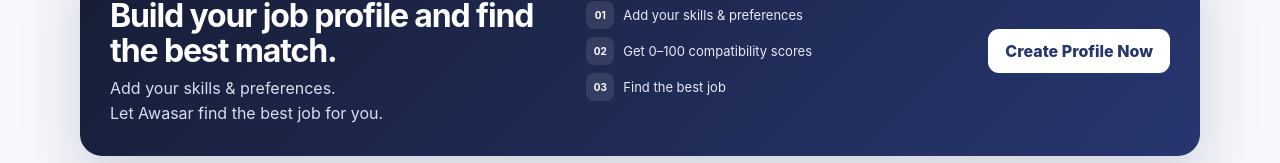
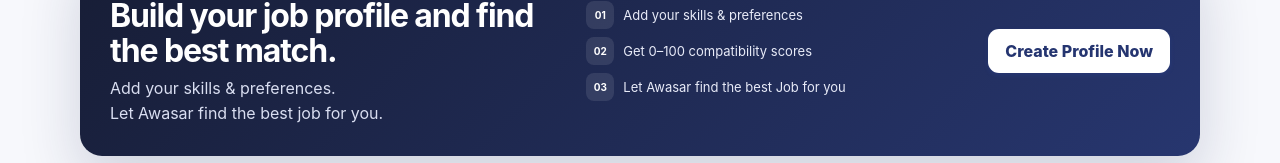
Before and after one commit to karkinnovation/damak-ai-job-hunter, a Next.js app: page / in a window 1280 px wide. Shown: the part 877-1040 px from the top of the page. Built offline with nearby package versions, Linux system fonts and the light colour scheme; no server answers; the database is empty.

Commit message:
Adjust homepage text

```diff
--- a/app/page.tsx
+++ b/app/page.tsx
@@ -152,7 +152,7 @@
           <div className="finderSteps">
             <span><b>01</b> Add your skills & preferences</span>
             <span><b>02</b> Get 0–100 compatibility scores</span>
-            <span><b>03</b> Find the best job</span>
+            <span><b>03</b> Let Awasar find the best Job for you</span>
           </div>
           <Link className="button" href="/auth?role=job_seeker">Create Profile Now</Link>
         </div>
```
